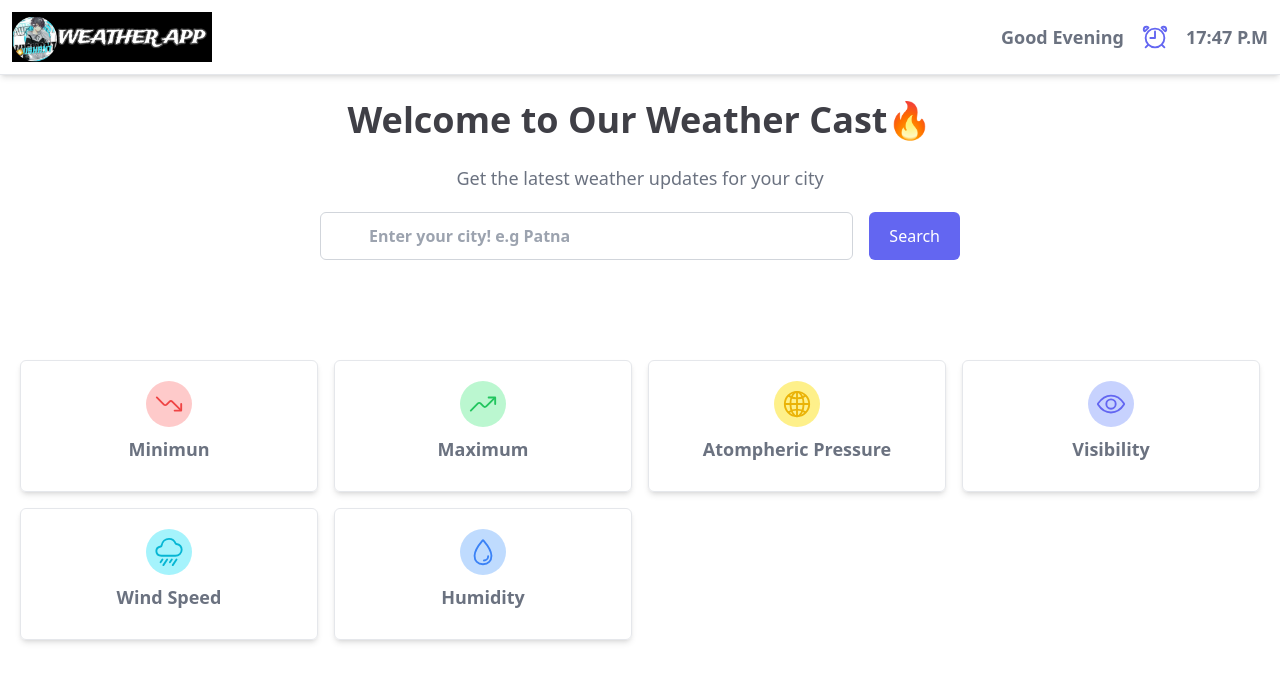
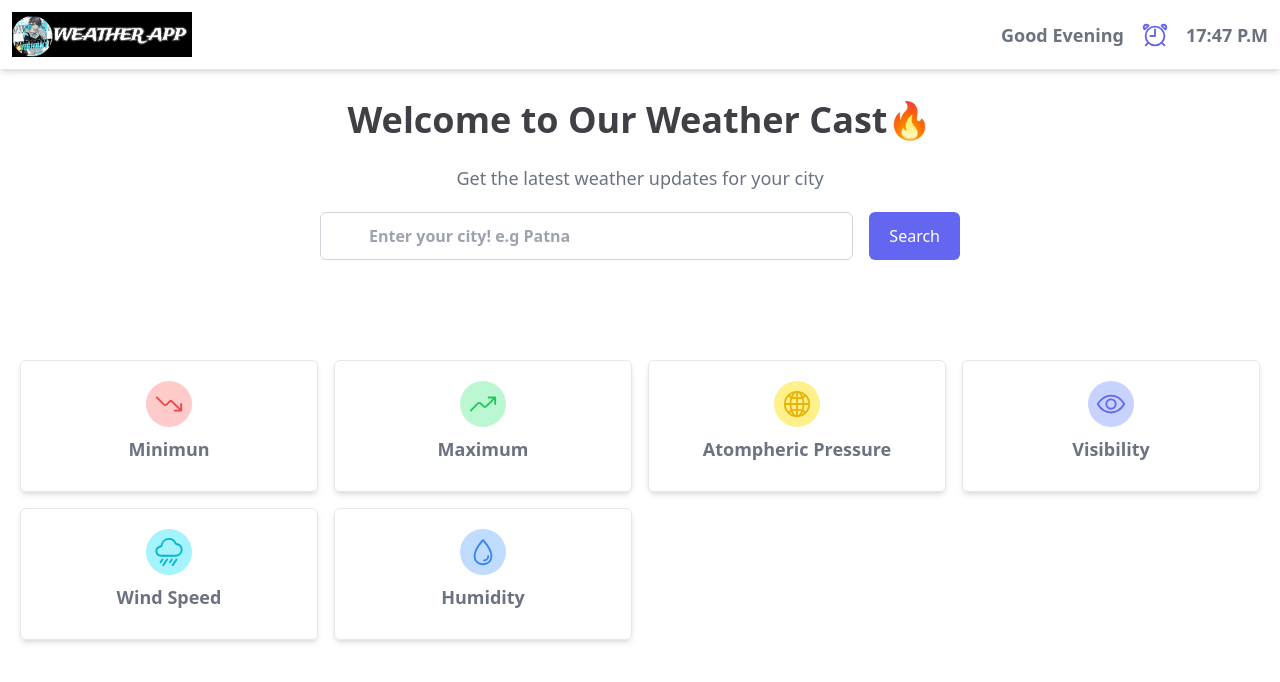
Before and after one commit to CodewithEvilxd/weather-website, a plain HTML site: page index.html in a window 1280 px wide. Drawn offline with nearby package versions, Linux system fonts and the light colour scheme.

Commit message:
index.html

```diff
--- a/index.html
+++ b/index.html
@@ -11,7 +11,7 @@
 <body class="bg-white dark:bg-black flex relative justify-center items-center space-y-5 h-full">
 
     <nav class="fixed z-99 top-0  bg-white flex justify-between items-center shadow-md w-full px-3 py-3 border-b">
-        <img src="/assest/logo1.jpg" alt="logo" height="200" width="200" />
+        <img src="/assest/logo1.jpg" alt="logo" height="180" width="180" />
         <!-- TODO: SHOW TIME AND GREEETING MESSAGE -->
         <div class="flex justify-between items-center gap-4">
             <p id="greeting" class="text-gray-500 text-lg font-semibold"></p>
```
